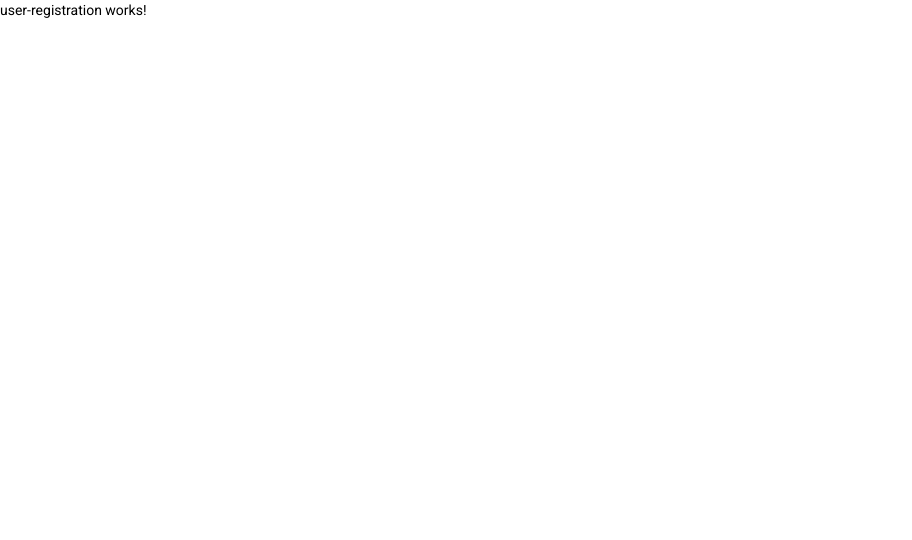
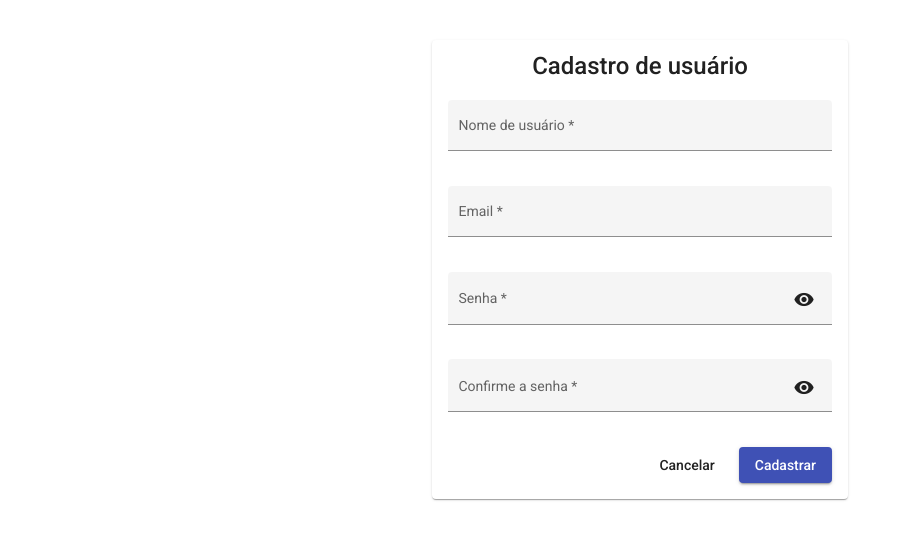
Before and after one commit to leandroltfx/habit-tracker-front-angular, an Angular app: page /user-registration in a window 1280 px wide. Shown: the top 540 px of the page, without its empty margins (0-912 px from the left). Built offline with nearby package versions, Linux system fonts and the light colour scheme.

Commit message:
criando formulário de cadastro de usuário

```diff
--- a/src/app/modules/login/login.component.html
+++ b/src/app/modules/login/login.component.html
@@ -20,7 +20,7 @@
                 <button type="submit" mat-raised-button color="primary" (click)="login()">Login</button>
             </div>
             <div class="ht-text-center">
-                <a href="" mat-button type="button">Cadastre-se</a>
+                <a mat-button type="button" [routerLink]="['/user-registration']">Cadastre-se</a>
             </div>
         </form>
     </mat-card>
--- a/src/app/modules/user-registration/user-registration.component.html
+++ b/src/app/modules/user-registration/user-registration.component.html
@@ -1 +1,85 @@
-<p>user-registration works!</p>
+<div class="ht-ptop-5">
+    <mat-card class="ht-w-30 ht-center">
+        <mat-card-title class="ht-text-center">
+            Cadastro de usuário
+        </mat-card-title>
+        <form [formGroup]="userRegistrationForm" class="ht-ptop-2">
+            <mat-form-field appearance="fill" class="ht-w-100 ht-mbottom-2">
+                <mat-label>Nome de usuário</mat-label>
+                <input type="text" matInput placeholder="Informe um nome de usuário" formControlName="username">
+                <mat-error *ngIf="userRegistrationForm?.controls?.['username']?.errors?.['required']"
+                    class="ht-font-size-3">
+                    Informe um nome de usuário
+                </mat-error>
+                <mat-error *ngIf="userRegistrationForm?.controls?.['username']?.errors?.['pattern']"
+                    class="ht-font-size-3">
+                    O nome de usuário não deve conter espaços
+                </mat-error>
+                <mat-error
+                    *ngIf="!userRegistrationForm?.controls?.['username']?.errors?.['pattern'] && userRegistrationForm?.controls?.['username']?.errors?.['minlength']"
+                    class="ht-font-size-3">
+                    O nome de usuário deve ter no mínimo {{ minLengthUsername }} caracteres
+                </mat-error>
+                <mat-error
+                    *ngIf="!userRegistrationForm?.controls?.['username']?.errors?.['pattern'] && userRegistrationForm?.controls?.['username']?.errors?.['maxlength']"
+                    class="ht-font-size-3">
+                    O nome de usuário não pode ultrapassar {{ maxLengthUsername }} caracteres
+                </mat-error>
+            </mat-form-field>
+            <mat-form-field appearance="fill" class="ht-w-100 ht-mbottom-2">
+                <mat-label>Email</mat-label>
+                <input type="email" matInput placeholder="Informe seu email" formControlName="email">
+                <mat-error *ngIf="userRegistrationForm?.controls?.['email']?.errors?.['required']"
+                    class="ht-font-size-3">
+                    Informe seu email
+                </mat-error>
+                <mat-error *ngIf="userRegistrationForm?.controls?.['email']?.errors?.['pattern']"
+                    class="ht-font-size-3">
+                    Email inválido
+                </mat-error>
+            </mat-form-field>
+            <mat-form-field appearance="fill" class="ht-w-100 ht-mbottom-2">
+                <mat-label>Senha</mat-label>
+                <input [type]="hiddenPassword ? 'text' : 'password'" matInput placeholder="Informe sua senha"
+                    formControlName="password" (ngModelChange)="updateConfirmValidator()">
+                <mat-error *ngIf="userRegistrationForm?.controls?.['password']?.errors?.['required']"
+                    class="ht-font-size-3">
+                    Informe sua senha
+                </mat-error>
+                <mat-error *ngIf="userRegistrationForm?.controls?.['password']?.errors?.['minlength']"
+                    class="ht-font-size-3">
+                    A senha deve ter no mínimo {{ minLengthPassword }} caracteres
+                </mat-error>
+                <mat-error *ngIf="userRegistrationForm?.controls?.['password']?.errors?.['maxlength']"
+                    class="ht-font-size-3">
+                    A senha não pode ultrapassar {{ maxLengthPassword }} caracteres
+                </mat-error>
+                <button mat-icon-button matSuffix (click)="hiddenPassword = !hiddenPassword">
+                    <mat-icon>{{ hiddenPassword ? 'visibility_off' : 'visibility' }}</mat-icon>
+                </button>
+            </mat-form-field>
+            <mat-form-field appearance="fill" class="ht-w-100 ht-mbottom-2">
+                <mat-label>Confirme a senha</mat-label>
+                <input [type]="hiddenConfirmPassword ? 'text' : 'password'" matInput placeholder="Confirme a senha"
+                    formControlName="confirmPassword" (ngModelChange)="updateConfirmValidator()">
+                <mat-error *ngIf="userRegistrationForm?.controls?.['confirmPassword']?.errors?.['required']"
+                    class="ht-font-size-3">
+                    Confirme a senha
+                </mat-error>
+                <mat-error *ngIf="userRegistrationForm?.controls?.['confirmPassword']?.errors?.['confirm']"
+                    class="ht-font-size-3">
+                    Senhas discrepantes
+                </mat-error>
+                <button mat-icon-button matSuffix (click)="hiddenConfirmPassword = !hiddenConfirmPassword">
+                    <mat-icon>{{ hiddenConfirmPassword ? 'visibility_off' : 'visibility' }}</mat-icon>
+                </button>
+            </mat-form-field>
+            <div class="ht-text-right">
+                <a href="" mat-button type="button" [routerLink]="['/login']">Cancelar</a>
+                <button class="ht-mleft-1" type="submit" mat-raised-button color="primary" (click)="registerUser()">
+                    Cadastrar
+                </button>
+            </div>
+        </form>
+    </mat-card>
+</div>
--- a/src/app/modules/user-registration/user-registration.component.ts
+++ b/src/app/modules/user-registration/user-registration.component.ts
@@ -1,4 +1,5 @@
 import { Component, OnInit } from '@angular/core';
+import { FormBuilder, FormControl, FormGroup, Validators } from '@angular/forms';
 
 @Component({
   selector: 'ht-user-registration',
@@ -7,9 +8,49 @@ import { Component, OnInit } from '@angular/core';
 })
 export class UserRegistrationComponent implements OnInit {
 
-  constructor() { }
+  public userRegistrationForm!: FormGroup;
+  public hiddenPassword: boolean = false;
+  public hiddenConfirmPassword: boolean = false;
+  public minLengthUsername: number = 3;
+  public maxLengthUsername: number = 30;
+  public minLengthPassword: number = 8;
+  public maxLengthPassword: number = 80;
+
+  private _emailPattern: RegExp = /^[\w\.-]+@[a-zA-Z\d\.-]+\.[a-zA-Z]{2,}$/;
+  private _usernamePattern: RegExp = /^[a-zA-Z0-9]+$/;
+
+  constructor(
+    private readonly _formBuilder: FormBuilder,
+  ) { }
 
   ngOnInit(): void {
+    this.userRegistrationForm = this._buildUserRegistrationForm();
   }
 
+  public registerUser(): void {
+    console.log(this.userRegistrationForm.controls);
+  }
+
+  public updateConfirmValidator(): void {
+    Promise.resolve().then(() => this.userRegistrationForm.controls['confirmPassword'].updateValueAndValidity());
+  }
+
+  private _buildUserRegistrationForm(): FormGroup {
+    return this._formBuilder.group({
+      username: [null, [Validators.required, Validators.pattern(this._usernamePattern), Validators.minLength(this.minLengthUsername), Validators.maxLength(this.maxLengthUsername)]],
+      email: [null, [Validators.required, Validators.pattern(this._emailPattern)]],
+      password: [null, [Validators.required, Validators.minLength(this.minLengthPassword), Validators.maxLength(this.maxLengthPassword)]],
+      confirmPassword: [null, [Validators.required, this._confirmationValidator]],
+    });
+  }
+
+  private _confirmationValidator = (control: FormControl): { [s: string]: boolean } => {
+    if (!control.value) {
+      return { required: true };
+    } else if (control.value !== this.userRegistrationForm.controls['password'].value) {
+      return { confirm: true, error: true };
+    }
+    return {};
+  };
+
 }
--- a/src/styles.css
+++ b/src/styles.css
@@ -10,6 +10,24 @@ body { margin: 0; font-family: Roboto, "Helvetica Neue", sans-serif; }
 .ht-text-center { text-align: center !important; }
 .ht-text-left { text-align: left !important; }
 .ht-text-right { text-align: right !important; }
+
+.ht-font-size-1 { font-size: 1.1em !important; }
+.ht-font-size-2 { font-size: 1.2em !important; }
+.ht-font-size-3 { font-size: 1.3em !important; }
+.ht-font-size-4 { font-size: 1.4em !important; }
+.ht-font-size-5 { font-size: 1.5em !important; }
+
+.ht-mleft-1 { margin-left: 8px !important; }
+.ht-mleft-2 { margin-left: 16px !important; }
+.ht-mleft-3 { margin-left: 24px !important; }
+.ht-mleft-4 { margin-left: 32px !important; }
+.ht-mleft-5 { margin-left: 40px !important; }
+
+.ht-mbottom-1 { margin-bottom: 8px !important; }
+.ht-mbottom-2 { margin-bottom: 16px !important; }
+.ht-mbottom-3 { margin-bottom: 24px !important; }
+.ht-mbottom-4 { margin-bottom: 32px !important; }
+.ht-mbottom-5 { margin-bottom: 40px !important; }
 
 .ht-ptop-1 { padding-top: 8px !important; }
 .ht-ptop-2 { padding-top: 16px !important; }
```
Also changed, not shown: src/app/modules/user-registration/user-registration.module.ts (+14 -0 lines).
